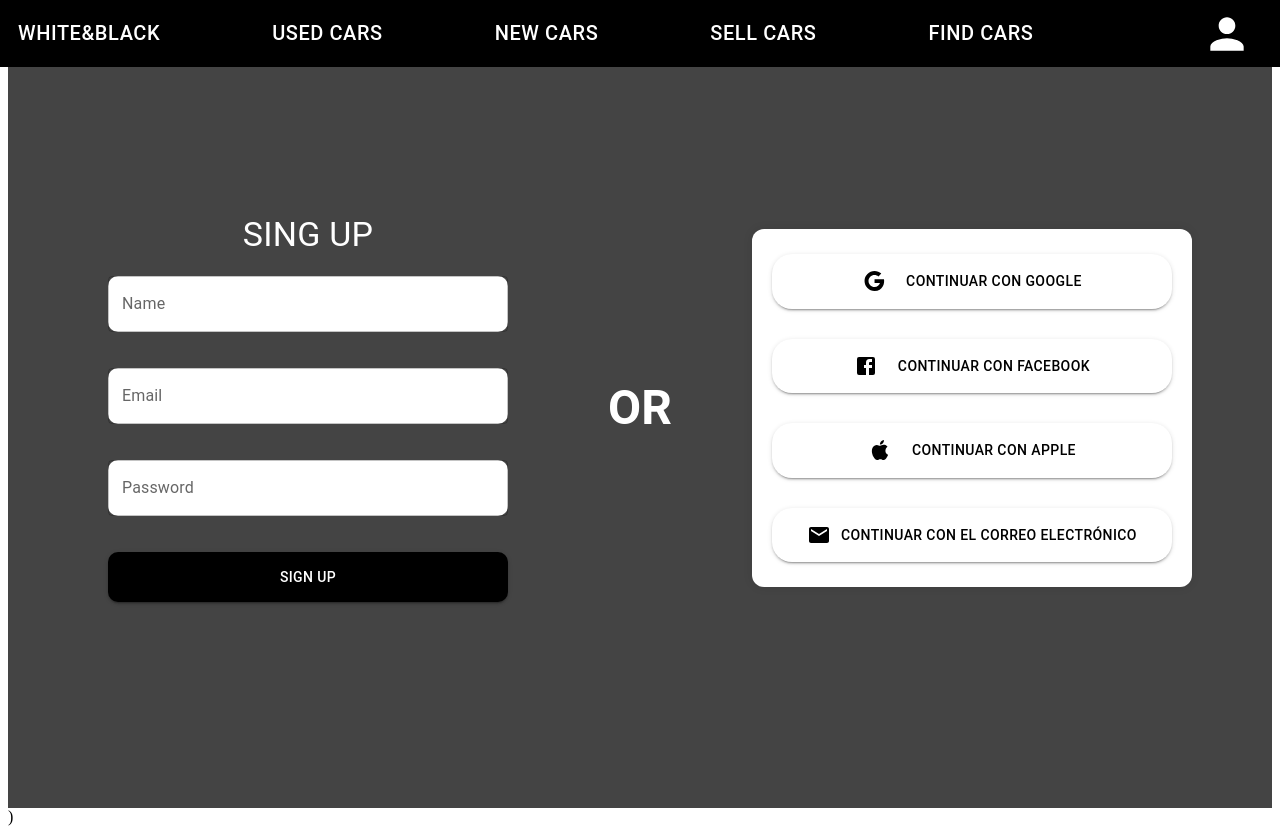
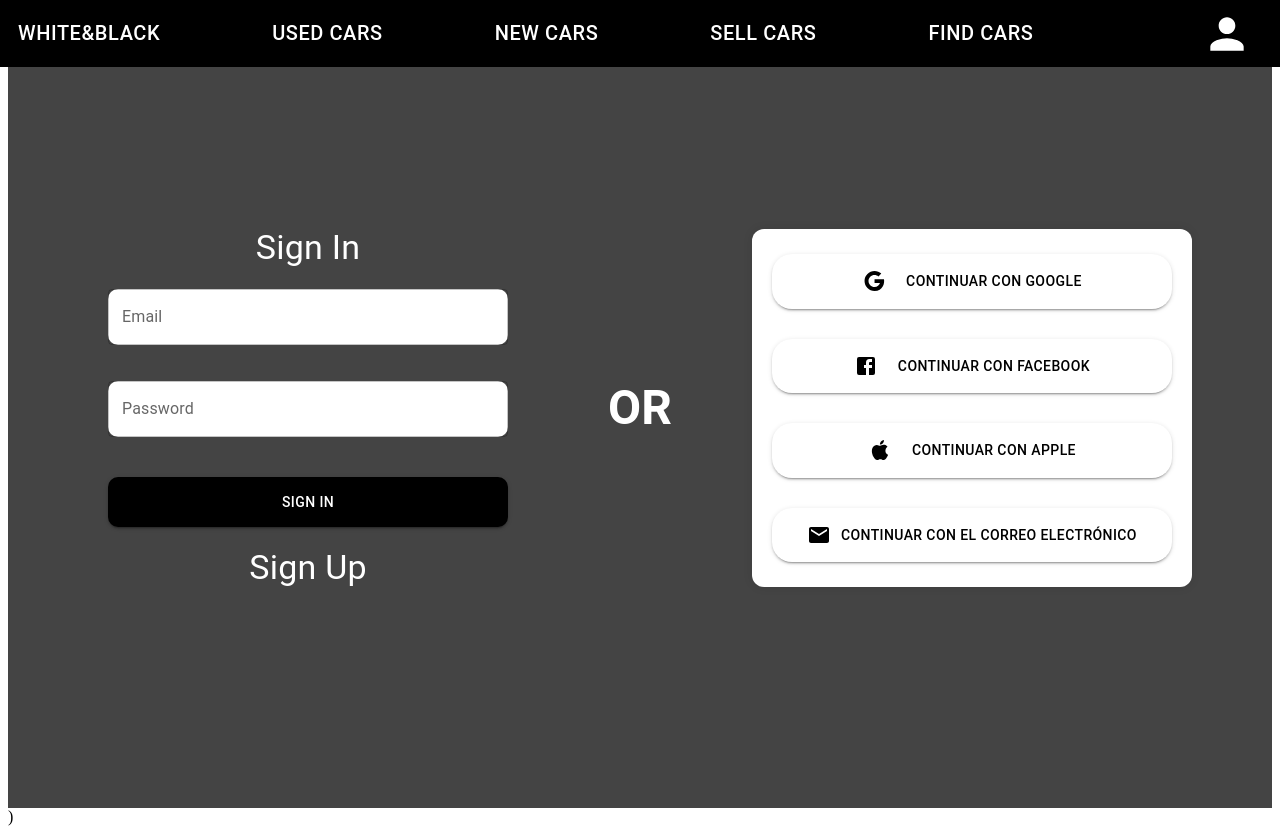
Before and after one commit to CristoferCalcinas/ProyectoFinalTallerDeProgramacion, a React (Create React App) app in the folder Frontend/: page / in a window 1280 px wide. Built offline with nearby package versions, Linux system fonts and the light colour scheme.

Commit message:
Finalizando con la validacion de campos en el Login

```diff
--- a/Frontend/src/App.js
+++ b/Frontend/src/App.js
@@ -1,11 +1,11 @@
-// import LoginPage from "./Components/pages/LoginPage";
-import RegisterPage from "./Components/pages/RegisterPage";
+import LoginPage from "./Components/pages/LoginPage";
+// import RegisterPage from "./Components/pages/RegisterPage";
 
 function App() {
   return (
     <div className="App">
       {/* Pagina del Login */}
-      <RegisterPage />
+      <LoginPage />
     </div>
   );
 }
--- a/Frontend/src/Components/atomos/TextInput.js
+++ b/Frontend/src/Components/atomos/TextInput.js
@@ -9,7 +9,7 @@ const TextInput = ({ name, margin, width, registerparam, errors }) => {
       margin={margin}
       style={{ width: width, backgroundColor: '#fff', borderRadius: '10px' }}
       {...registerparam}
-      error={!!errors?.name}
+      error={!!errors?.[name.toLowerCase()]}
       helperText={errors?.[name.toLowerCase()]?.message}
     />
   );
--- a/Frontend/src/Components/moleculas/InputLoginForm.js
+++ b/Frontend/src/Components/moleculas/InputLoginForm.js
@@ -1,8 +1,18 @@
 import { Box, Button, Typography } from '@mui/material'
 import TextInput from '../atomos/TextInput'
+import { useForm } from 'react-hook-form'
 
 export default function InputLoginForm() {
+
+    const { register, handleSubmit, formState: { errors }, reset } = useForm();
+
+    const onSubmit = (data) => {
+        console.log("Form data:", data);
+        reset();
+    };
+
     return (
+        <form onSubmit={handleSubmit(onSubmit)}>
             <Box
                 sx={{
                     display: 'flex',
@@ -20,10 +30,41 @@ export default function InputLoginForm() {
                 </Typography>
 
 
-            <TextInput label={'Email'} margin="none" width={'400px'} />
-            <TextInput label={'Password'} margin="normal" width={'400px'} />
+                <TextInput name={'Email'} margin="none" width={'400px'}
+                    errors={errors}
+                    registerparam={
+                        {
+                            ...register("email", {
+                                required: "Email is required",
+                                pattern: {
+                                    value: /^[a-zA-Z0-9._%+-]+@[a-zA-Z0-9.-]+\.[a-zA-Z]{2,}$/i,
+                                    message: "Correo no valido - ejemplo: correo@google.com",
+                                },
+                            }),
+                        }
+                    }
+                />
+                <TextInput name={'Password'} margin="normal" width={'400px'}
+                    errors={errors}
+                    registerparam={
+                        {
+                            ...register("password", {
+                                required: "Password is required",
+                                minLength: {
+                                    value: 8,
+                                    message: "Password must be at least 8 characters",
+                                },
+                                maxLength: {
+                                    value: 20,
+                                    message: "Password must be less than 20 characters",
+                                },
+                            }),
+                        }
+                    }
+                />
 
                 <Button
+                    type='submit'
                     variant="contained"
                     color="secondary"
                     style={{ width: '400px', marginTop: '12px', backgroundColor: '#000', color: '#fff', borderRadius: '10px', height: '50px' }}
@@ -35,5 +76,6 @@ export default function InputLoginForm() {
                     Sign Up
                 </Typography>
             </Box>
+        </form>
     )
 }
--- a/Frontend/src/Components/pages/LoginPage.js
+++ b/Frontend/src/Components/pages/LoginPage.js
@@ -1,7 +1,7 @@
 import NavBar from "../organismos/NavBar";
 import LoginForm from "../organismos/LoginForm";
 
-export default function Page() {
+export default function LoginPage() {
     return (
         <>
             <div>
```
Lines whose indentation alone changed are shown as unchanged.
